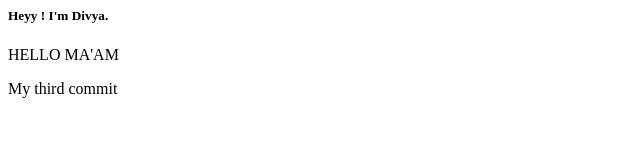
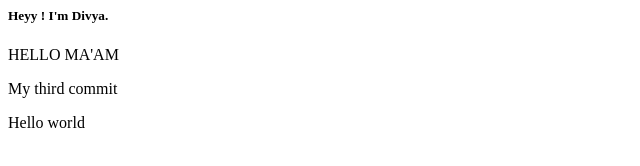
Before and after one commit to ddhage/Sample, a website: page index.html in a window 1280 px wide. Shown: the full height of the page, 0-640 px from the left. Drawn offline with Linux system fonts and the light colour scheme.

Commit message:
fourth commit

```diff
--- a/index.html
+++ b/index.html
@@ -6,5 +6,6 @@
         <h5>Heyy ! I'm Divya.</h5>
         <p>HELLO MA'AM</p>
         <p>My third commit </p>
+        <p>Hello world</p>
     </body>
 </html>
```
Also changed, not shown: package.json (added, +25 -0 lines), 2 other files.
